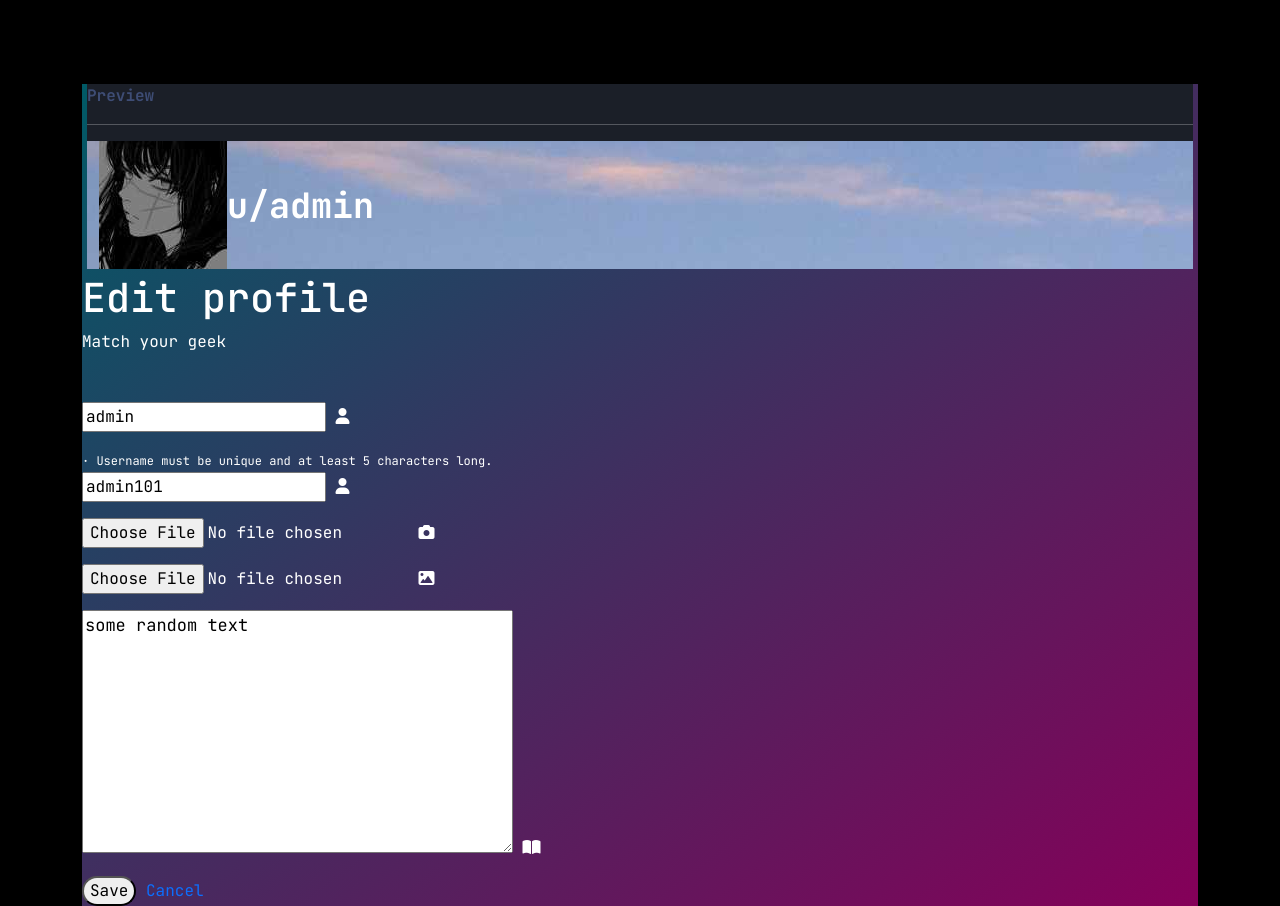
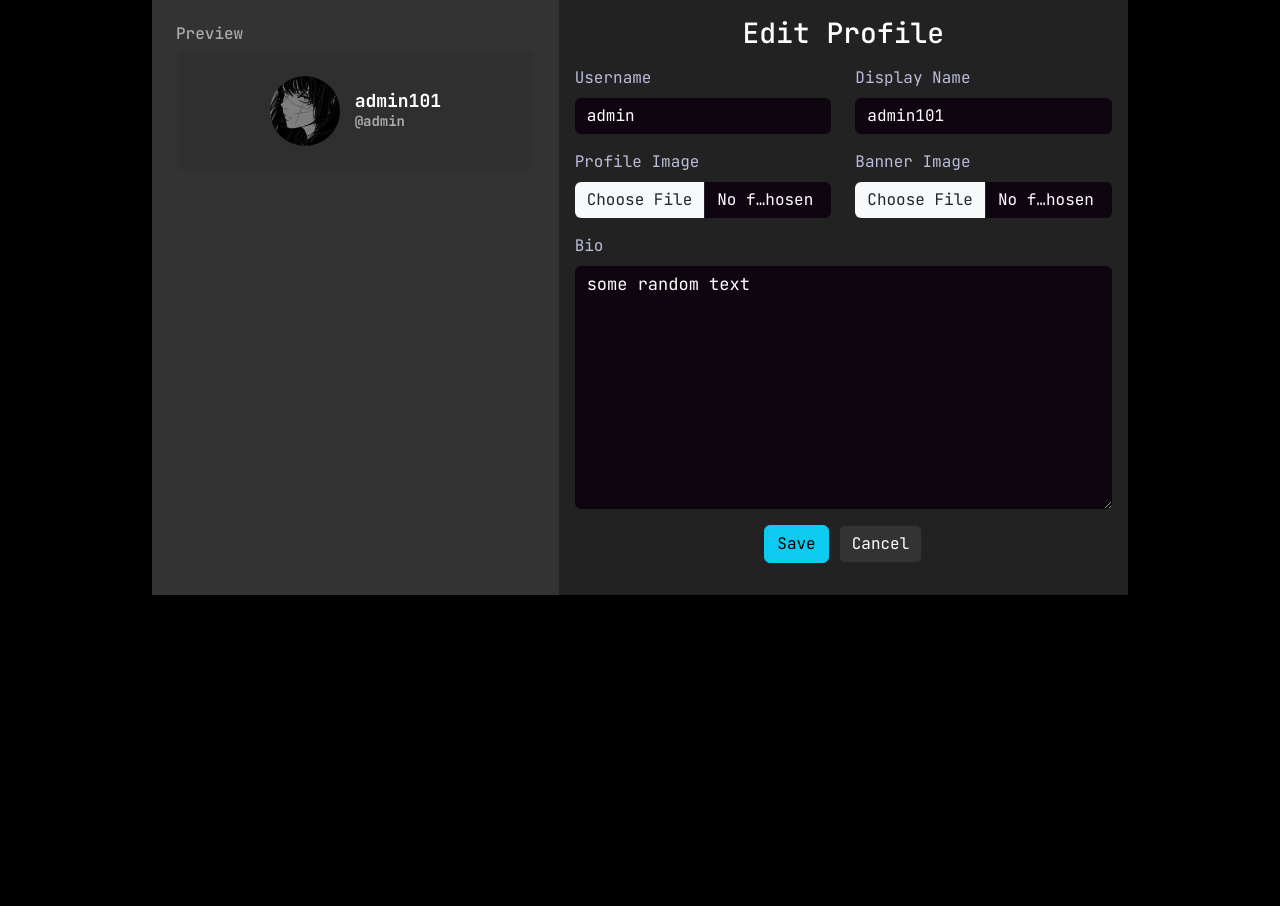
Before and after one commit to deviantcoder/devianthub, a Django app: page /users/edit-profile/ in a window 1280 px wide. Shown: the part 79-985 px from the top of the page. After the commit the page ends 674 px from the top, so only its background shows below. Run offline with Django 5.2, Linux system fonts and the light colour scheme; a user stored in the database is signed in; data comes from the database, SQL or seed files in the repository; both versions use the stored data as it was after the commit; grey boxes are pictures that could not be loaded.

Commit message:
commit 38: redesign: username check fixed

```diff
--- a/static/css/main.css
+++ b/static/css/main.css
@@ -617,3 +617,27 @@ a:hover {
         border-radius: 20px;
     }
 }
+
+/* REGISTER USERNAME CHECK */
+
+.icon-container {
+    display: inline-flex;
+    align-items: center;
+    justify-content: center;
+    width: 24px;
+    height: 24px;
+    border-radius: 50%;
+    background-color: #342f46;
+}
+
+.username-error {
+    font-size: 1.3rem;
+    color: rgb(255, 0, 0);
+}
+
+.username-success {
+    font-size: 1.3rem;
+    color: rgb(0, 255, 0);
+}
+
+/* ****** */
--- a/static/js/profile.js
+++ b/static/js/profile.js
@@ -3,7 +3,9 @@ document.addEventListener('DOMContentLoaded', () => {
     const usernameInput = document.querySelector('input[name="username"]');
     const feedbackSpan = document.getElementById('username-feedback');
     const usernamePreview = document.getElementById('username-preview');
-    const saveButton = document.querySelector('button[type="submit"]');
+    const saveButton = document.getElementById('submitButton');
+
+    console.log(saveButton)
 
     if (usernameInput && feedbackSpan) {
         usernameInput.addEventListener('input', function () {
@@ -24,7 +26,7 @@ document.addEventListener('DOMContentLoaded', () => {
             const isValidUsername = /^[a-zA-Z0-9]+$/.test(username);
 
             if (!isValidUsername || username === '') {
-                feedbackSpan.innerHTML = '<span class="icon is-small has-text-danger"><i class="fas fa-times"></i></span>';
+                feedbackSpan.innerHTML = '<span class="icon-container"><i class="fas fa-times username-error"></i></span>';
                 if (saveButton) {
                     saveButton.disabled = true;
                 }
@@ -41,12 +43,12 @@ document.addEventListener('DOMContentLoaded', () => {
                 .then(data => {
                     feedbackSpan.innerHTML = '';
                     if (data.available) {
-                        feedbackSpan.innerHTML = '<span class="icon is-small has-text-success"><i class="fas fa-check"></i></span>';
+                        feedbackSpan.innerHTML = '<span class="icon-container"><i class="fas fa-check username-success"></i></span>';
                         if (saveButton) {
                             saveButton.disabled = false;
                         }
                     } else {
-                        feedbackSpan.innerHTML = '<span class="icon is-small has-text-danger"><i class="fas fa-times"></i></span>';
+                        feedbackSpan.innerHTML = '<span class="icon-container"><i class="fas fa-times username-error"></i></span>';
                         if (saveButton) {
                             saveButton.disabled = true;
                         }
--- a/templates/navbar.html
+++ b/templates/navbar.html
@@ -40,6 +40,9 @@
                         </a>
                         <ul class="dropdown-menu dropdown-menu-end" aria-labelledby="navbarDropdown">
                             <li>
+                                <h5 class="dropdown-item">u/{{ request.user.profile.get_username }}</h5>
+                            </li>
+                            <li>
                                 <a class="dropdown-item" href="#">
                                     <i class="fas fa-user-circle me-2"></i>
                                     View Profile
@@ -62,6 +65,7 @@
                 {% else %}
                     <li class="nav-item">
                         <a class="btn btn-outline-light" href="{% url 'users:login' %}">Log In</a>
+                        <a class="btn btn-outline-light" href="{% url 'users:register' %}">Sign Up</a>
                     </li>
                 {% endif %}
 
--- a/users/forms.py
+++ b/users/forms.py
@@ -59,29 +59,29 @@ class ProfileForm(forms.ModelForm):
         ]
         widgets = {
             'username': forms.TextInput(attrs={
-                'class': 'input round-corners-small is-medium',
+                'class': 'form-control login-field',
                 'placeholder': 'Username',
                 'name': 'username',
                 'id': 'username',
             }),
             'display_name': forms.TextInput(attrs={
-                'class': 'input round-corners-small is-medium',
+                'class': 'form-control login-field',
                 'placeholder': 'Display Name',
                 'name': 'display_name',
                 'id': 'display_name',
             }),
             'bio': forms.Textarea(attrs={
-                'class': 'input round-corners-small is-medium',
-                'placeholder': 'Bio',
+                'class': 'form-control login-field',
+                'placeholder': 'Write something about yourself...',
                 'style': 'resize: vertical; min-height: 243px; max-height: 243px; font-size: 17px;',
             }),
             'image': forms.FileInput(attrs={
-                'class': 'input is-small',
+                'class': 'form-control login-field',
                 'placeholder': 'Image',
                 'name': 'image',
             }),
             'banner': forms.FileInput(attrs={
-                'class': 'input is-small',
+                'class': 'form-control login-field',
                 'placeholder': 'Banner',
                 'name': 'banner',
             })
--- a/users/templates/users/profile_form.html
+++ b/users/templates/users/profile_form.html
@@ -4,109 +4,81 @@
 
 {% block content %}
 
-<section class="container" style="margin-top: 100px">
-    <div class="columns is-multiline">
-        <div class="column box is-10 is-offset-1 register"
-             style="background: linear-gradient(to bottom right, rgb(0, 90, 102), rgb(133, 0, 89));">
-            <div class="columns">
-                <div class="column is-5 left box has-text-centered" style="margin: 5px; background-color: #1b1f28">
-                    <strong style="color: #3e4d75">Preview</strong>
-                    <hr>
-                    <div class="container profile-preview profile-background" id="profile-banner-preview" style="background-image: url('{{ request.user.profile.banner.url }}');">
-                        <div class="item ml-5" style="display: flex; align-items: center;">
-                            <div class="community-page-image-container">
-                                <img id="profile-image-preview" src="{{ request.user.profile.image.url }}" alt="Logo" class="community-page-image">
+<div class="container d-flex justify-content-center align-items-stretch mt-3 register" style="min-height: 70vh; max-width: 1000px;">
+    <div class="row w-100">
+
+        <div class="col-12 col-md-5 p-4" style="background-color: #333; color: #fff; display: flex; flex-direction: column; justify-content: flex-start; position: relative;">
+            <h6 style="color: #aaa;">Preview</h6>
+            <div class="mb-3" style="height: 120px; border-radius: 8px; overflow: hidden; position: relative;">
+                <div style="
+                    position: absolute;
+                    top: 0;
+                    left: 0;
+                    width: 100%;
+                    height: 100%;
+                    background: linear-gradient(rgba(0, 0, 0, 0.7), rgba(0, 0, 0, 0.7)), url('img/img1.jpg');
+                    background-size: cover;
+                    background-position: center;
+                    filter: blur(3px);
+                    z-index: 1;">
                 </div>
-                            <div style="display: flex; flex-direction: column; margin-left: 0;">
-                                <span class="profile-page-name" style="text-align: left; margin-bottom: -2px; padding-bottom: 0; font-size: 35px;">
-                                    <strong id="username-preview">u/{{ request.user.profile.username }}</strong>
-                                </span>
+
+                <div class="d-flex align-items-center justify-content-center h-100" style="gap: 15px; position: relative; z-index: 2;">
+                    <div style="width: 70px; height: 70px; background-color: #555; border-radius: 50%; overflow: hidden; flex-shrink: 0;">
+                        <img src="{{ request.user.profile.image.url }}" alt="Profile Picture" style="width: 100%; height: 100%; object-fit: cover;">
                     </div>
-                        </div>
-                    </div>
-                </div>
-                <div class="column right has-text-centered">
-                    <h1 class="title is-4">Edit profile</h1>
-                    <p class="description">Match your geek</p>
-
-                    <form method="post" class="mt-5" enctype="multipart/form-data">
-                        {% csrf_token %}
-
-                        <div class="columns">
-                            <div class="column">
-                                <div class="field">
-                                    <div class="control">
-                                        <p class="control has-icons-left has-icons-right">
-                                            {{ form.username }}
-                                            <span class="icon is-small is-left">
-                                                <i class="fas fa-user"></i>
-                                            </span>
-                                            <span id="username-feedback" class="icon is-small is-right">
-                                            </span>
-                                        </p>
-                                    </div>
-                                    <span style="font-size: 12px">· Username must be unique and at least 5 characters long.</span>
-                                </div>
-                                <div class="field">
-                                    <div class="control">
-                                        <p class="control has-icons-left has-icons-right">
-                                            {{ form.display_name }}
-                                            <span class="icon is-small is-left">
-                                                <i class="fas fa-user"></i>
-                                            </span>
-                                        </p>
-                                    </div>
-                                </div>
-                                <div class="field">
-                                    <div class="control">
-                                        <p class="control has-icons-left has-icons-right">
-                                            {{ form.image }}
-                                            <span class="icon is-small is-left profile-image-error">
-                                                <i class="fas fa-camera"></i>
-                                            </span>
-                                            <span id="profile-image-error" class="icon is-small is-right"></span>
-                                        </p>
-                                    </div>
-                                </div>
-                                <div class="field">
-                                    <div class="control">
-                                        <p class="control has-icons-left has-icons-right">
-                                            {{ form.banner }}
-                                            <span class="icon is-small is-left">
-                                                <i class="fas fa-image"></i>
-                                            </span>
-                                            <span id="profile-banner-error" class="icon is-small is-right">
-                                            </span>
-                                        </p>
-                                    </div>
-                                </div>
-                            </div>
-                            <div class="column">
-                                <div class="field">
-                                    <div class="control">
-                                        <p class="control has-icons-left has-icons-right">
-                                            {{ form.bio }}
-                                            <span class="icon is-small is-left">
-                                                <i class="fas fa-book-open"></i>
-                                            </span>
-                                        </p>
+                    <div>
+                        <h5 style="margin: 0; font-size: 18px; color: #fff; font-weight: bold;">{{ request.user.profile.display_name }}</h5>
+                        <p id="username-preview" style="margin: 0; font-size: 14px; color: #aaa; font-weight: bold;">@{{ request.user.profile.username }}</p>
                     </div>
                 </div>
             </div>
         </div>
 
-                        <div class="buttons is-centered mt-3">
-                            <button type="submit" class="button is-success" style="border-radius: 20px;">Save</button>
-                            <a href="{% url 'posts:feed' %}" class="button" style="border-radius: 20px;">Cancel</a>
+        <div class="col-12 col-md-7 p-3" style="background-color: #222; color: #fff; display: flex; flex-direction: column; justify-content: flex-start;">
+            <h3 class="text-center mb-3">Edit Profile</h3>
+
+            <form method="post" enctype="multipart/form-data">
+                {% csrf_token %}
+
+                <div class="row">
+                    <div class="col-12 col-md-6 mb-3">
+                        <span id="username-feedback">
+                        </span>
+                        <label for="username" class="form-label">Username</label>
+                        {{ form.username }}
+                    </div>
+                    <div class="col-12 col-md-6 mb-3">
+                        <label for="displayname" class="form-label">Display Name</label>
+                        {{ form.display_name }}
+                    </div>
+                    <div class="col-12 col-md-6 mb-3">
+                        <label for="profileImage" class="form-label">Profile Image</label>
+                        {{ form.image }}
+                    </div>
+                    <div class="col-12 col-md-6 mb-3">
+                        <label for="bannerImage" class="form-label">Banner Image</label>
+                        {{ form.banner }}
+                    </div>
+                </div>
+                <div class="mb-3">
+                    <label for="bio" class="form-label">Bio</label>
+                    {{ form.bio }}
+                </div>
+
+                <div class="d-flex justify-content-center mb-3">
+                    <button id="submitButton" type="submit" class="btn login-button btn-info d-flex justify-content-center align-items-center" style="margin-right: 10px;">
+                        <span>Save</span>
+                    </button>
+                    <a href="#" class="btn btn-dark d-flex justify-content-center align-items-center" style="background-color: #333; color: #fff;">
+                        <span>Cancel</span>
+                    </a>
                 </div>
 
             </form>
-
         </div>
     </div>
 </div>
-    </div>
-</section>
 
 <script src="{% static 'js/profile.js' %}"></script>
 
```
Also changed, not shown: users/templates/users/registration.html (+15 -0 lines), db.sqlite3, static/media/profiles/admin/1065942378_ofile2.jpg (renamed from static/media/profiles/admin/8790431562_ofile2.jpg), static/media/profiles/admin/3658492107_papers.jpg (renamed from static/media/profiles/admin/0312769485_papers.jpg), static/media/profiles/neusewdawdaw/6124579038_efault.png (added), static/media/profiles/neusewdawdaw/7610859342_banner.jpg (added). Lines whose indentation alone changed are shown as unchanged.
